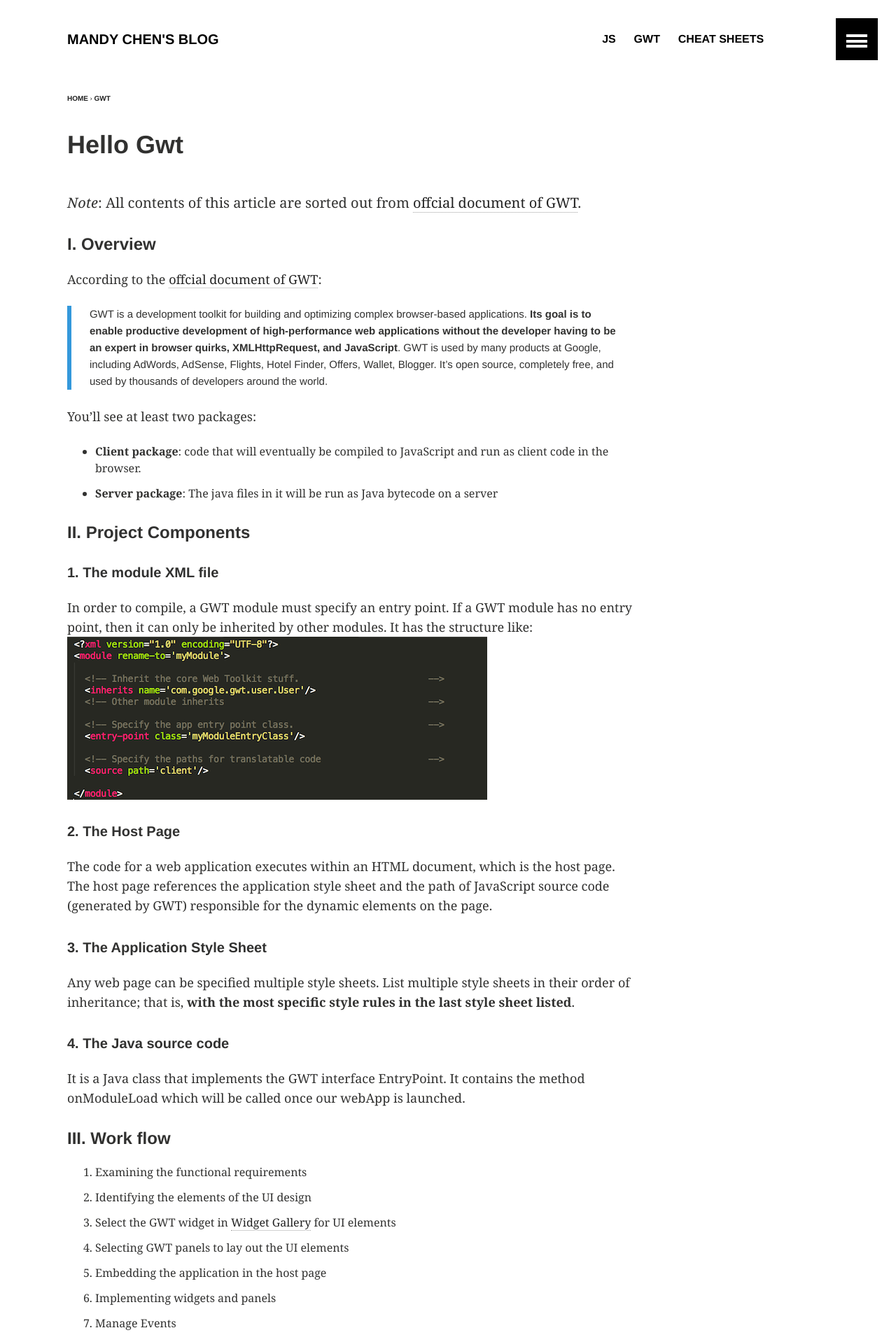
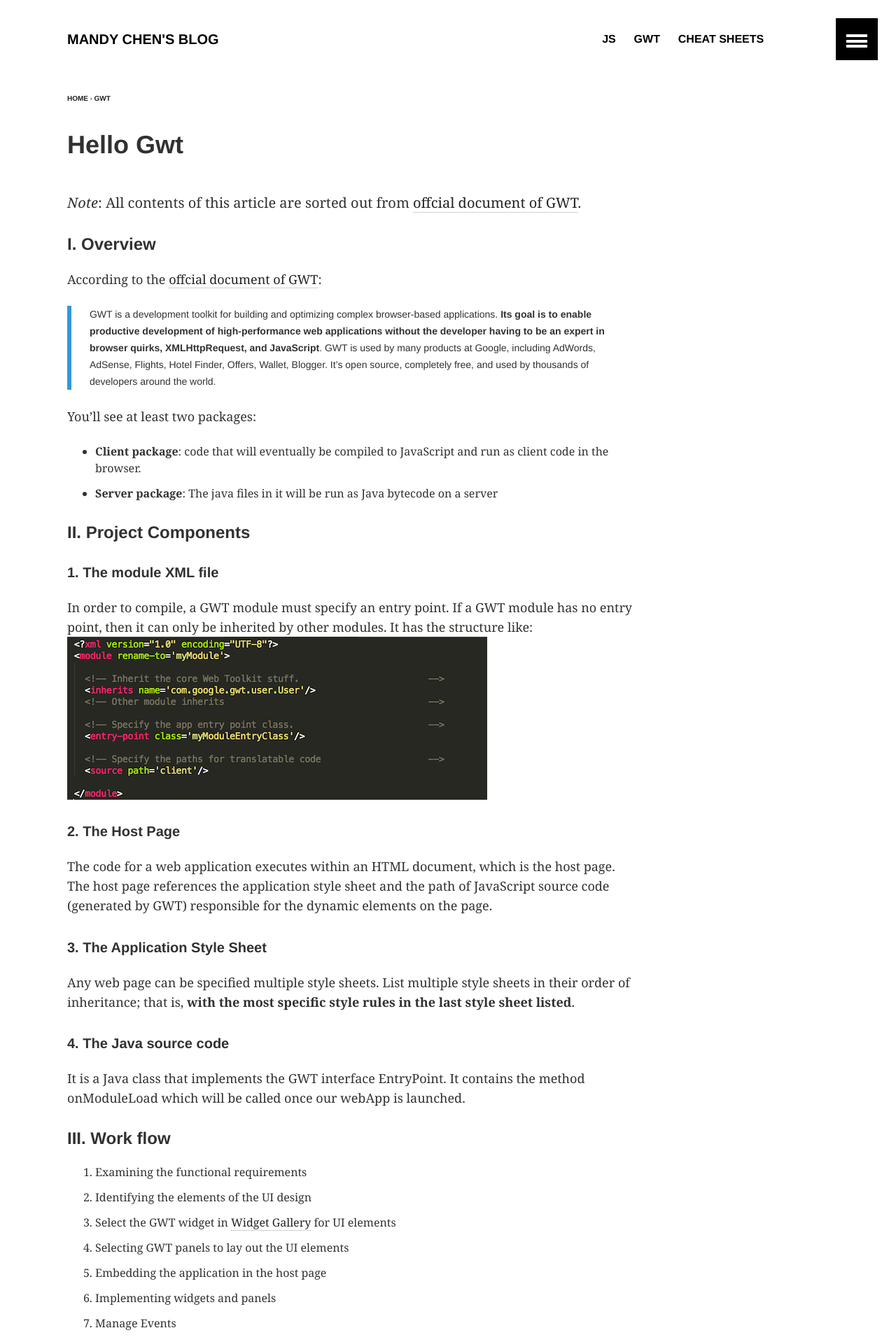
Before and after one commit to MandyChen0114/mandychen.github.io, a Jekyll site: the page built from _posts/GWT/2017-02-27-Hello-GWT.md, in a window 1280 px wide. Shown: the top 1918 px of the page at 70% size. Built offline with Jekyll 4.4.1, drawn with Linux system fonts in a browser that asks for light colours; comment, search, counter and statistics services are not loaded.

Commit message:
Modify font size

```diff
--- a/_sass/_base.scss
+++ b/_sass/_base.scss
@@ -77,7 +77,7 @@ blockquote {
   border-left: 6px solid $info-color;
   p {
     font-family: $alt-font;
-    @include font-size(15);
+    @include font-size(14);
   }
   cite {
     font-family: $base-font;
```
